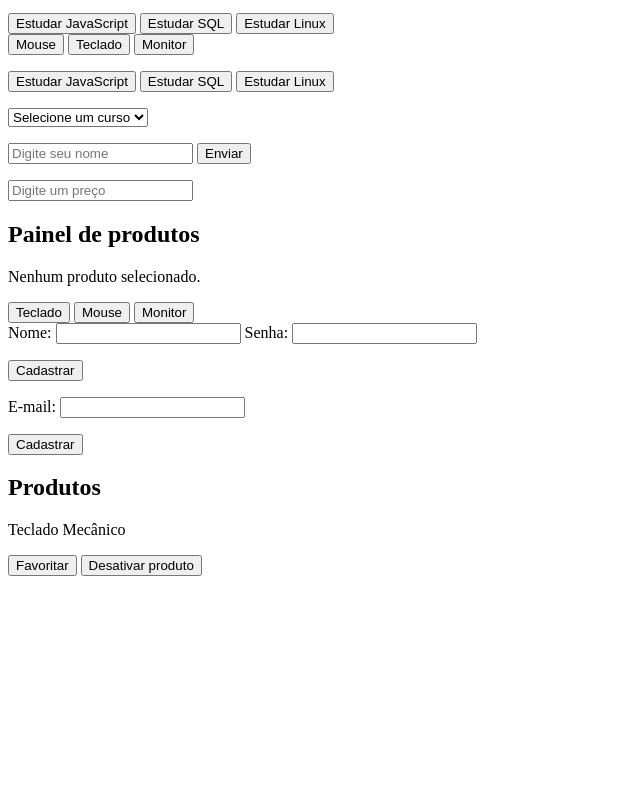
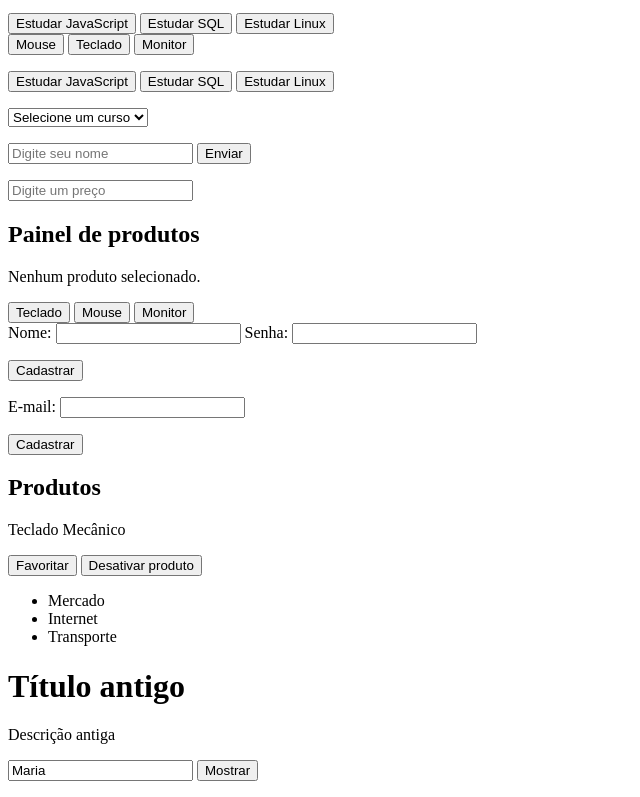
Before and after one commit to tymotty/JAVASCRIPT, a plain HTML site: page DESAFIOS JS/DOM/index.html in a window 1280 px wide. Shown: the part 1964-2761 px from the top of the page, without its empty margins (0-640 px from the left). Before the commit the page ends 2548 px from the top, so only its background shows below. Drawn offline with Linux system fonts and the light colour scheme.

Commit message:
Exercicios: Js parte HTML

```diff
--- a/DESAFIOS JS/DOM/index.html
+++ b/DESAFIOS JS/DOM/index.html
@@ -259,6 +259,25 @@
     <button id="desativar">Desativar produto</button>
 </div>
 
+<ul id="listaGastos">
+  <li class="itemGasto">Mercado</li>
+  <li class="itemGasto">Internet</li>
+  <li class="itemGasto">Transporte</li>
+</ul>
+<p id="contadorGastos"></p>
+<style>
+  .destaque { color: red; font-weight: bold; }
+</style>
+
+<h1 id="tituloPagina">Título antigo</h1>
+<p class="descricaoLoja">Descrição antiga</p>
+<input type="text" id="campoNome" value="Maria">
+<button id="botaoMostrar">Mostrar</button>
+<p id="resultadoNome"></p>
+
+<ul id="listaMetas"></ul>
+<p id="mensagemVazia"></p>
+
 
 </body>
 
```
